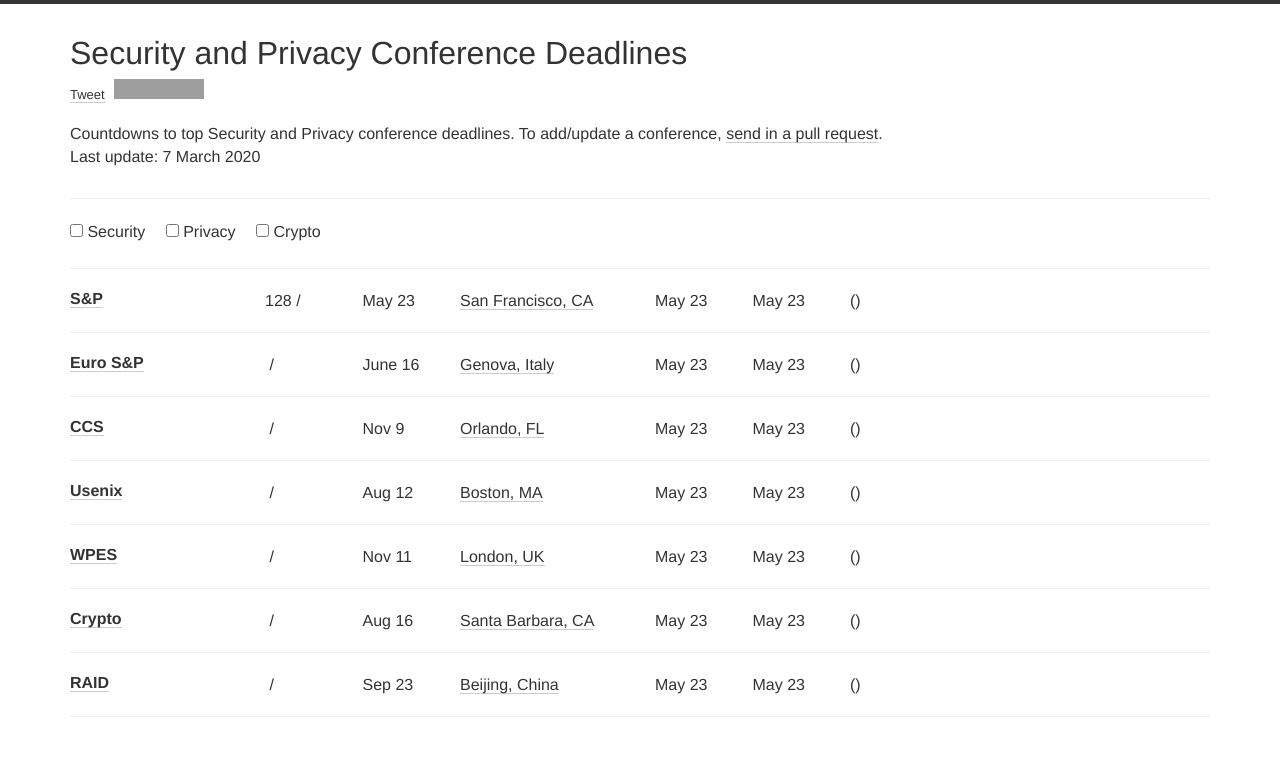
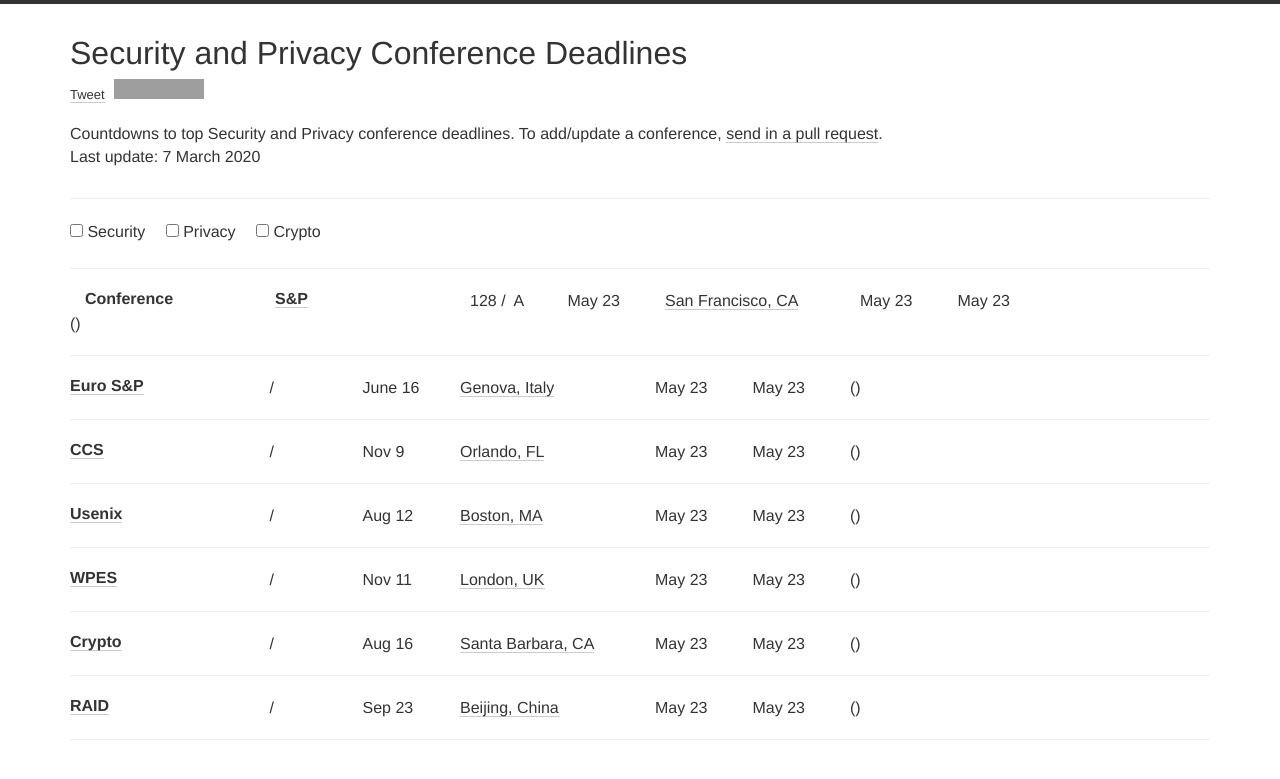
Before and after one commit to jianghaizhi/conference, a Jekyll site: the page built from index.html, in a window 1280 px wide. Shown: the top 779 px of the page. Built offline with Jekyll 4.4.1, drawn with Linux system fonts in a browser that asks for light colours; nearby versions of some CDN libraries; comment, search, counter and statistics services are not loaded; grey boxes are pictures that could not be loaded.

Commit message:
Update index.html

```diff
--- a/index.html
+++ b/index.html
@@ -51,6 +51,9 @@
         </div>
       </div>
       <div class="conf-container">
+        <div class="col-xs-12 col-md-2">
+                <h2>Conference</h2>
+        </div>
         {% for conf in site.data.conferences %}
         <div id="{{ conf.name | append: conf.year | slugify }}" class="conf {% for tag in conf.tags %} {{tag}} {% endfor %}">
           <div class="row">
@@ -58,7 +61,7 @@
                 <h2><a target="black" href="{{conf.link}}">{{conf.name}}</a></h2>
               </div>
             <div class="col-xs-12 col-md-1">
-                {{conf.hindex}}&nbsp;/&nbsp; {{rank}}
+                {{conf.hindex}}&nbsp;/&nbsp; {{conf.rank}}
               </div>
             <div class="col-xs-12 col-md-1">
                 <div class="meta">
```
